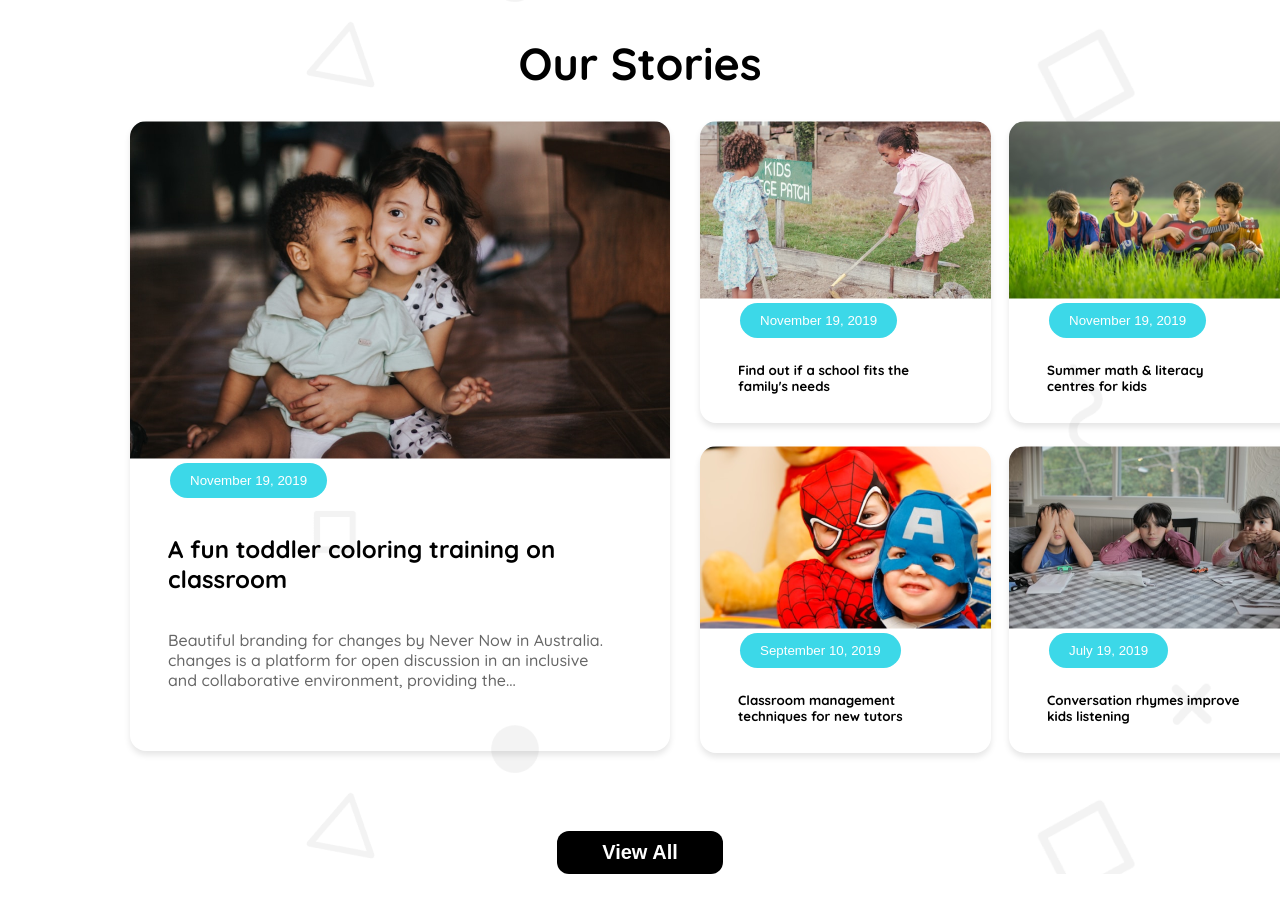
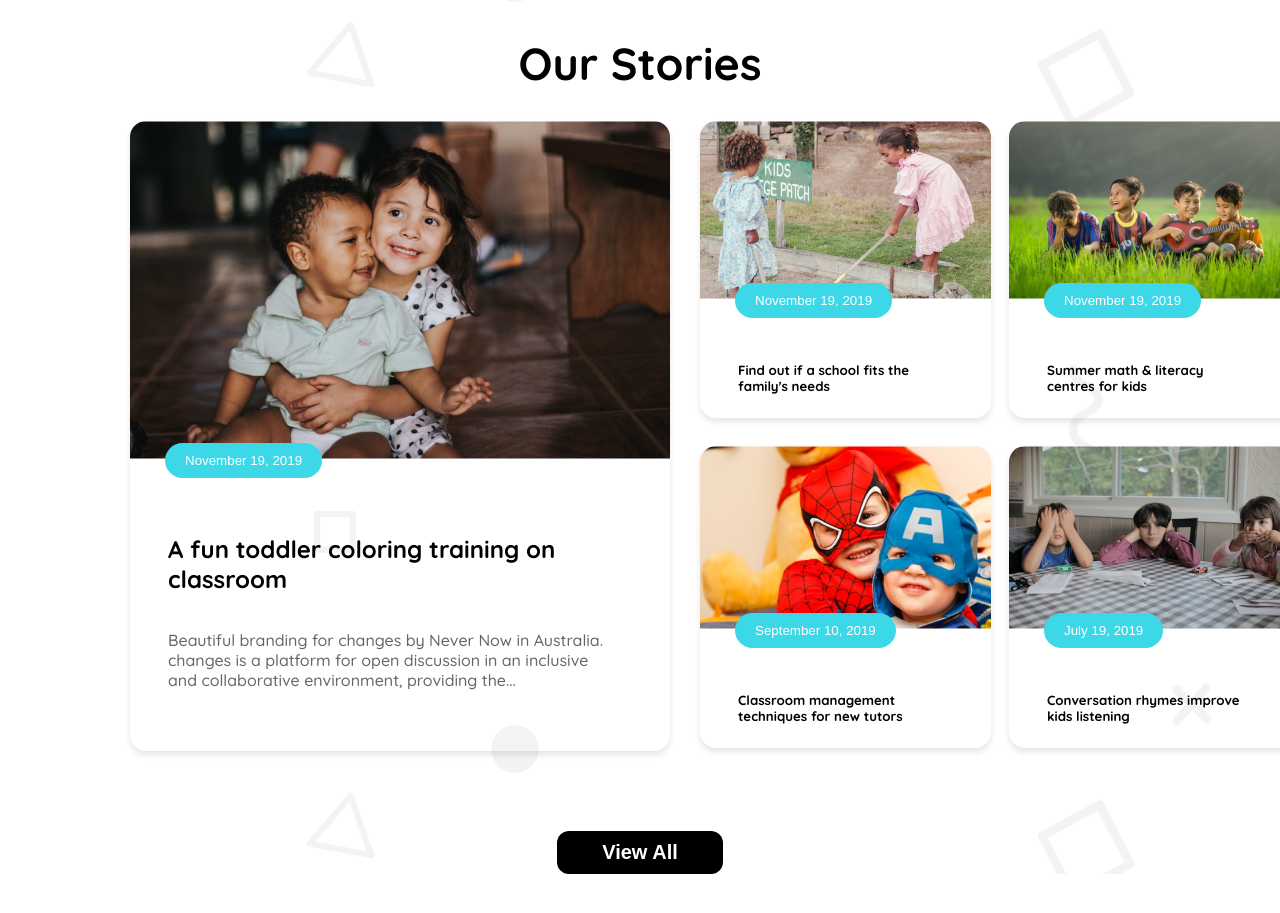
Before and after one commit to abirjuboraj201/b11-assign2, a plain HTML site: page index.html in a window 1280 px wide. Shown: the part 1640-2553 px from the top of the page. Drawn offline with Linux system fonts and the light colour scheme.

Commit message:
story button correction

```diff
--- a/index.html
+++ b/index.html
@@ -86,8 +86,10 @@
         <div class="stories-container">
             <div class="left-story">
 
-                <img src="assets/story-1.png" alt="">
-                <button class="story-btn">November 19, 2019</button>
+                <div class="">
+                    <img src="assets/story-1.png" alt="">
+                    <button class="story-btn">November 19, 2019</button>
+                </div>
 
                 <h3 class="left-story-title">A fun toddler coloring training on <br>classroom</h3>
                 <p  class="left-story-description">Beautiful branding for changes by Never Now in Australia. changes is a platform for open discussion in an inclusive and collaborative environment, providing the...</p>
--- a/styles/style.css
+++ b/styles/style.css
@@ -240,6 +240,7 @@ hr{
 
 
 .left-story{
+    width: 540px;
     height: 100%;
     border-radius: 16px;
     box-shadow: 0 4px 6px rgba(0, 0, 0, 0.1);
@@ -275,7 +276,7 @@ hr{
 .right-story div{
     border-radius: 16px;
     box-shadow: 0 4px 6px rgba(0, 0, 0, 0.1);
-    height: calc(100% - 5px);
+    height: calc(100% - 10px);
 }
 .story-subtitle{
     margin: 24px 55px 34px 38px;
@@ -286,13 +287,17 @@ hr{
     border: none;
     color: white;
     background-color: #3CD8E8;
-    margin-left: 40px;
-    /* margin-top: -10px; */
+    position: relative;
+    top: -20px;
+    left: 35px ;
 }
 .view-btn{
     display: block;
     margin: 80px auto;
 }
+
+
+
 
 /* footer style */
 .footer-container{
```
